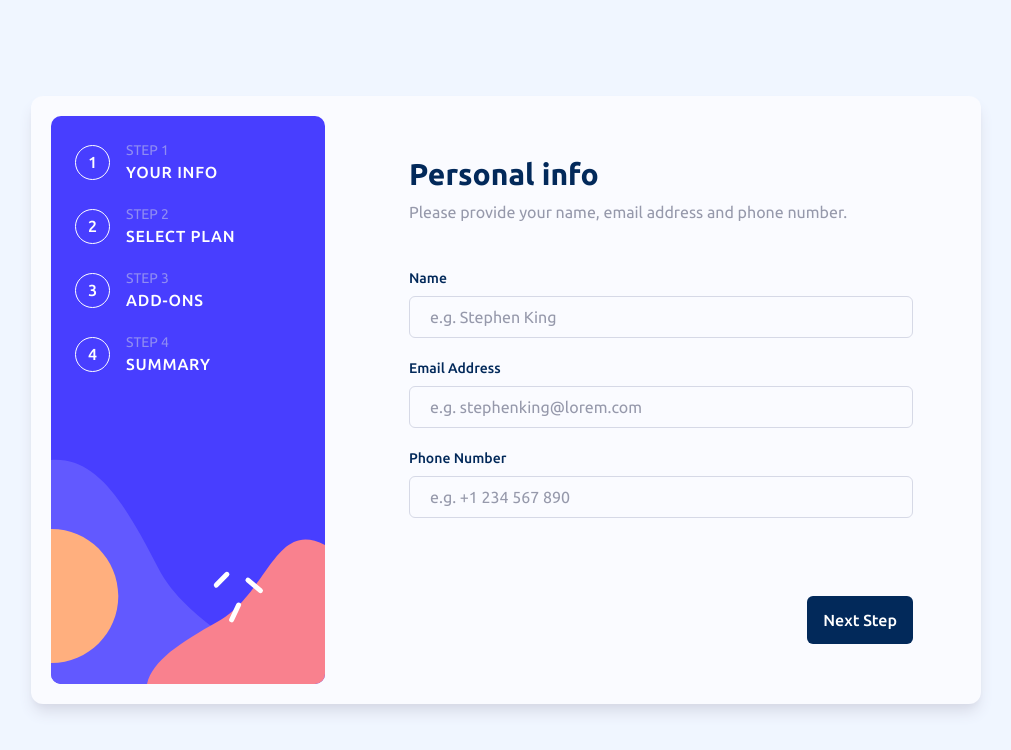
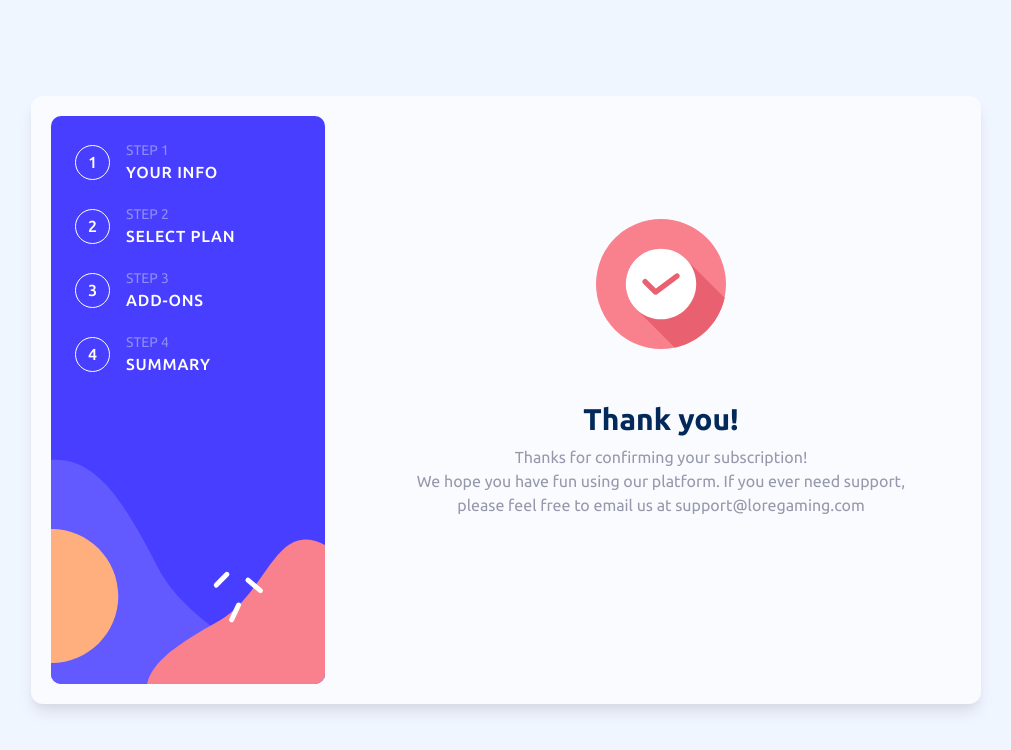
Before and after one commit to better5afe/Multi-Step-Form, a React (Create React App) app: page / in a window 1280 px wide. Shown: the top 750 px of the page, without its empty margins (134-1145 px from the left). Built offline with nearby package versions, Linux system fonts and the light colour scheme.

Commit message:
SucessPage component implemented for mobile and desktop viewports

```diff
--- a/src/App.tsx
+++ b/src/App.tsx
@@ -3,16 +3,24 @@ import UserInfoForm from './components/user-info-form/UserInfoForm';
 import PlanForm from './components/plan-form/PlanForm';
 import AddOnsForm from './components/addons-form/AddOnsForm';
 import SummaryForm from './components/summary-form/SummaryForm';
+import SuccessPage from './components/success-page/SuccessPage';
 
 const App = () => {
+	let success = true;
+
 	return (
-		<main className='font-sans text-sm large:text-base text-coolGray large:flex large:justify-between large:w-[950px] large:p-5 large:bg-alabaster large:rounded-xl large:shadow-lg large:shadow-lightGray'>
+		<main
+			className={`font-sans text-sm large:text-base text-coolGray large:flex large:justify-between ${
+				success && 'large:items-center'
+			} large:w-[950px] large:p-5 large:bg-alabaster large:rounded-xl large:shadow-lg large:shadow-lightGray`}
+		>
 			<FormNavigation />
 			<div className='large:w-[600px] large:px-12'>
-				<UserInfoForm />
+				{/* <UserInfoForm /> */}
 				{/* <PlanForm /> */}
 				{/* <AddOnsForm /> */}
 				{/* <SummaryForm /> */}
+				<SuccessPage />
 			</div>
 		</main>
 	);
--- a/src/components/addons-form/AddOnsForm.tsx
+++ b/src/components/addons-form/AddOnsForm.tsx
@@ -13,7 +13,7 @@ const AddOnsForm = () => {
 
 	return (
 		<form className='form'>
-			<div className='form__input bg-red-100'>
+			<div className='form__input'>
 				<StepTitle
 					stepTitle='Pick add-ons'
 					stepDesc='Add-ons help enhance your gaming experience.'
--- a/src/components/plan-form/PlanForm.tsx
+++ b/src/components/plan-form/PlanForm.tsx
@@ -13,7 +13,7 @@ const PlanForm = () => {
 
 	return (
 		<form className='form'>
-			<div className='form__input bg-red-100'>
+			<div className='form__input'>
 				<StepTitle
 					stepTitle='Select your plan'
 					stepDesc='You have the option of monthly or yearly billing.'
--- a/src/components/reusable/StepTitle.tsx
+++ b/src/components/reusable/StepTitle.tsx
@@ -1,10 +1,17 @@
 import { StepTitleProps } from '../../models/types';
 
-const StepTitle: React.FC<StepTitleProps> = ({ stepTitle, stepDesc }) => {
+const StepTitle: React.FC<StepTitleProps> = ({
+	stepTitle,
+	stepDesc,
+	addDesc,
+}) => {
 	return (
 		<>
-			<h2 className='mb-2 text-2xl text-marineBlue font-bold large:pt-10 large:text-3xl'>{stepTitle}</h2>
-			<p className='large: pb-6'>{stepDesc}</p>
+			<h2 className='mb-2 text-2xl text-marineBlue font-bold large:pt-10 large:text-3xl'>
+				{stepTitle}
+			</h2>
+			<p className={`${!addDesc && 'large:pb-6'}`}>{stepDesc}</p>
+			{addDesc && <p>{addDesc}</p>}
 		</>
 	);
 };
--- a/src/components/success-page/SuccessPage.tsx
+++ b/src/components/success-page/SuccessPage.tsx
@@ -1,5 +1,34 @@
+import StepTitle from '../reusable/StepTitle';
+
 const SuccessPage = () => {
-	return <div></div>;
+	return (
+		<form className='form pb-16 text-center'>
+			<div className='form__input flex flex-col justify-center items-center'>
+				<svg
+					className='w-[80px] h-[80px] mb-3 large:w-[130px] large:h-[130px]'
+					xmlns='http://www.w3.org/2000/svg'
+					viewBox='0 0 80 80'
+				>
+					<g fill='none'>
+						<circle cx='40' cy='40' r='40' fill='#F9818E' />
+						<path
+							fill='#E96170'
+							d='M48.464 79.167c.768-.15 1.53-.321 2.288-.515a40.04 40.04 0 0 0 3.794-1.266 40.043 40.043 0 0 0 3.657-1.63 40.046 40.046 0 0 0 12.463-9.898A40.063 40.063 0 0 0 78.3 51.89c.338-1.117.627-2.249.867-3.391L55.374 24.698a21.6 21.6 0 0 0-15.332-6.365 21.629 21.629 0 0 0-15.344 6.365c-8.486 8.489-8.486 22.205 0 30.694l23.766 23.775Z'
+						/>
+						<path
+							fill='#FFF'
+							d='M40.003 18.333a21.58 21.58 0 0 1 15.31 6.351c8.471 8.471 8.471 22.158 0 30.63-8.47 8.47-22.156 8.47-30.627 0-8.47-8.472-8.47-22.159 0-30.63a21.594 21.594 0 0 1 15.317-6.35Zm9.865 15c-.316.028-.622.15-.872.344l-12.168 9.13-5.641-5.642c-1.224-1.275-3.63 1.132-2.356 2.356l6.663 6.663c.56.56 1.539.63 2.173.156l13.326-9.995c1.122-.816.43-2.993-.956-3.013a1.666 1.666 0 0 0-.17 0Z'
+						/>
+					</g>
+				</svg>
+				<StepTitle
+					stepTitle='Thank you!'
+					stepDesc='Thanks for confirming your subscription!'
+					addDesc='We hope you have fun using our platform. If you ever need support, please feel free to email us at support@loregaming.com'
+				/>
+			</div>
+		</form>
+	);
 };
 
 export default SuccessPage;
--- a/src/components/summary-form/SummaryForm.tsx
+++ b/src/components/summary-form/SummaryForm.tsx
@@ -13,7 +13,7 @@ const SummaryForm = () => {
 
 	return (
 		<form className='form'>
-			<div className='form__input bg-red-100'>
+			<div className='form__input'>
 				<StepTitle
 					stepTitle='Finishing up'
 					stepDesc='Double check everything looks OK before confirming.'
--- a/src/components/user-info-form/UserInfoForm.tsx
+++ b/src/components/user-info-form/UserInfoForm.tsx
@@ -10,7 +10,7 @@ const UserInfoForm = () => {
 
 	return (
 		<form className='form'>
-			<div className='form__input bg-alabaster'>
+			<div className='form__input'>
 				<StepTitle
 					stepTitle='Personal info'
 					stepDesc='Please provide your name, email address and phone number.'
--- a/src/index.css
+++ b/src/index.css
@@ -32,6 +32,7 @@ body {
 	top: -80px;
 	left: 50%;
 	padding: 2.5em 2em;
+	background: hsl(231, 100%, 99%);
 	transform: translateX(-50%);
 	border-radius: 0.5rem;
 	box-shadow: 0 4px 6px -1px hsl(231, 11%, 63%);
--- a/src/models/types.ts
+++ b/src/models/types.ts
@@ -10,6 +10,7 @@ export interface NavLinkProps {
 export interface StepTitleProps {
 	stepTitle: string;
 	stepDesc: string;
+	addDesc?: string;
 }
 
 export interface FormControlsProps {
```
